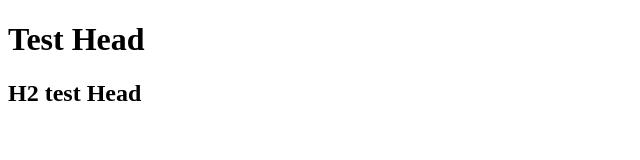
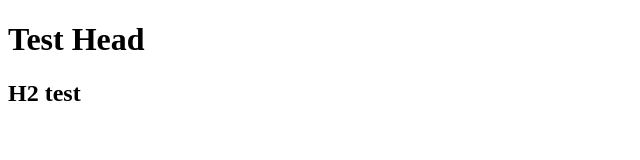
Before and after one commit to smartDev99/frontendWithScss, a plain HTML site: page index.html in a window 1280 px wide. Shown: the full height of the page, 0-640 px from the left. Drawn offline with Linux system fonts and the light colour scheme.

Commit message:
Update index.html

```diff
--- a/index.html
+++ b/index.html
@@ -8,6 +8,6 @@
 </head>
 <body>
     <h1> Test Head </h1>
-    <h2> H2 test Head</h2>
+    <h2> H2 test </h2>
 </body>
 </html>
```
